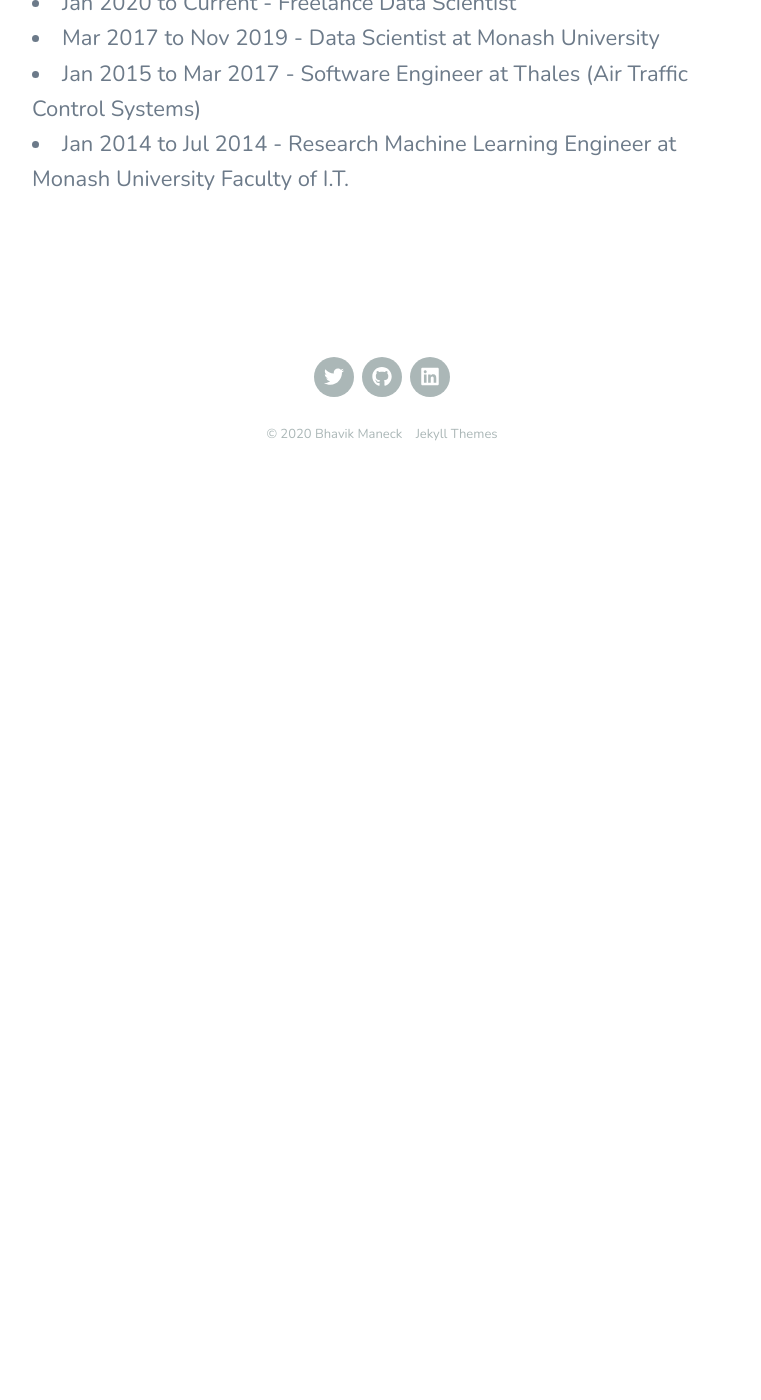
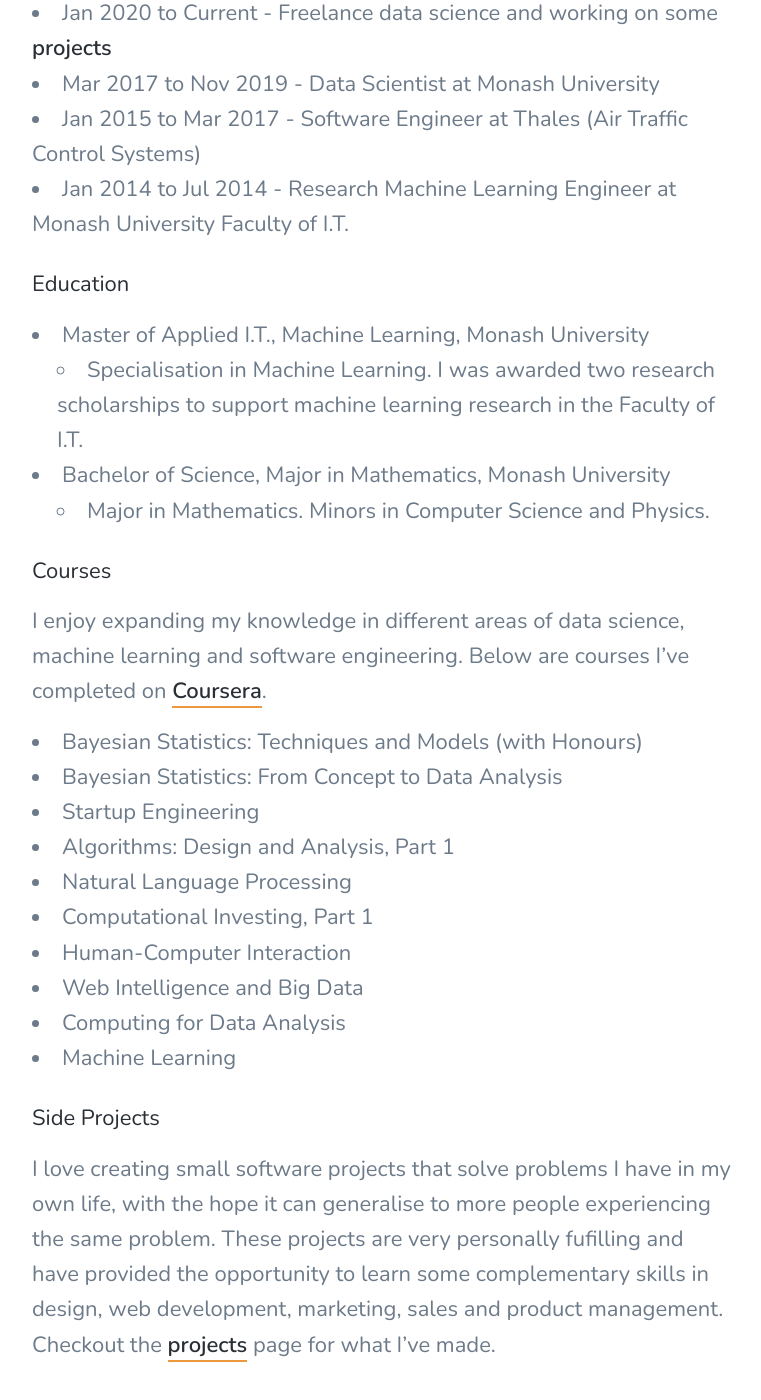
Before and after one commit to bhavikm/bhavikm.github.io, a Jekyll site: the page built from _pages/about.md, in a window 1280 px wide and 1400 px high, scrolled down 765 px. Shown: the whole window, without its empty margins (258-1019 px from the left). Built offline with Jekyll 4.4.1, drawn with Linux system fonts in a browser that asks for light colours; nearby versions of some CDN libraries; before the commit the page ends 1286 px from its top, so only the background shows below that; some of the changed text lies outside the part shown.

Commit message:
about page

```diff
--- a/_pages/about.md
+++ b/_pages/about.md
@@ -5,12 +5,35 @@ subtitle:
 featured_image: /images/social.jpg
 ---
 
-Hey there, I'm a Data Scientist and Developer based in Melbourne, Australia. I'm currently looking for my next opportunity in Data Science, either a full-time or contract role. Please <a href="/contact">get in touch</a> if you would like to work with me.
+Hey there, I'm a data scientist and developer based in Melbourne, Australia. I'm currently looking for my next opportunity in data science or machine learning engineering. Please <a href="/contact">get in touch</a> if you would like to work with me.
 
-
-My previous roles:
-
-* Jan 2020 to Current - Freelance Data Scientist
+#### Previous roles
+* Jan 2020 to Current - Freelance data science and working on some <a href="/projects">projects</a>
 * Mar 2017 to Nov 2019 - Data Scientist at Monash University
 * Jan 2015 to Mar 2017 - Software Engineer at Thales (Air Traffic Control Systems)
 * Jan 2014 to Jul 2014 - Research Machine Learning Engineer at Monash University Faculty of I.T.
+
+
+#### Education
+* Master of Applied I.T., Machine Learning, Monash University
+	* Specialisation in Machine Learning. I was awarded two research scholarships to support machine learning research in the Faculty of I.T.
+* Bachelor of Science, Major in Mathematics, Monash University
+	* Major in Mathematics. Minors in Computer Science and Physics.
+
+
+#### Courses
+I enjoy expanding my knowledge in different areas of data science, machine learning and software engineering. Below are courses I've completed on <a href="https://www.coursera.org/">Coursera</a>.
+* Bayesian Statistics: Techniques and Models (with Honours)
+* Bayesian Statistics: From Concept to Data Analysis
+* Startup Engineering
+* Algorithms: Design and Analysis, Part 1
+* Natural Language Processing
+* Computational Investing, Part 1
+* Human-Computer Interaction
+* Web Intelligence and Big Data
+* Computing for Data Analysis
+* Machine Learning
+
+
+#### Side Projects
+I love creating small software projects that solve problems I have in my own life, with the hope it can generalise to more people experiencing the same problem. These projects are very personally fufilling and have provided the opportunity to learn some complementary skills in design, web development, marketing, sales and product management. Checkout the <a href="/projects">projects</a> page for what I've made.
--- a/index.html
+++ b/index.html
@@ -4,10 +4,6 @@ title: A super simple blogging theme for Jekyll.
 description: Simples is a super simple blogging theme for Jekyll.
 featured_image: /images/social.jpg
 ---
-
-<section class="single">
-	Hey there!
-</section>
 
 <section class="listing single">
 
```
Also changed, not shown: 1 other file.
